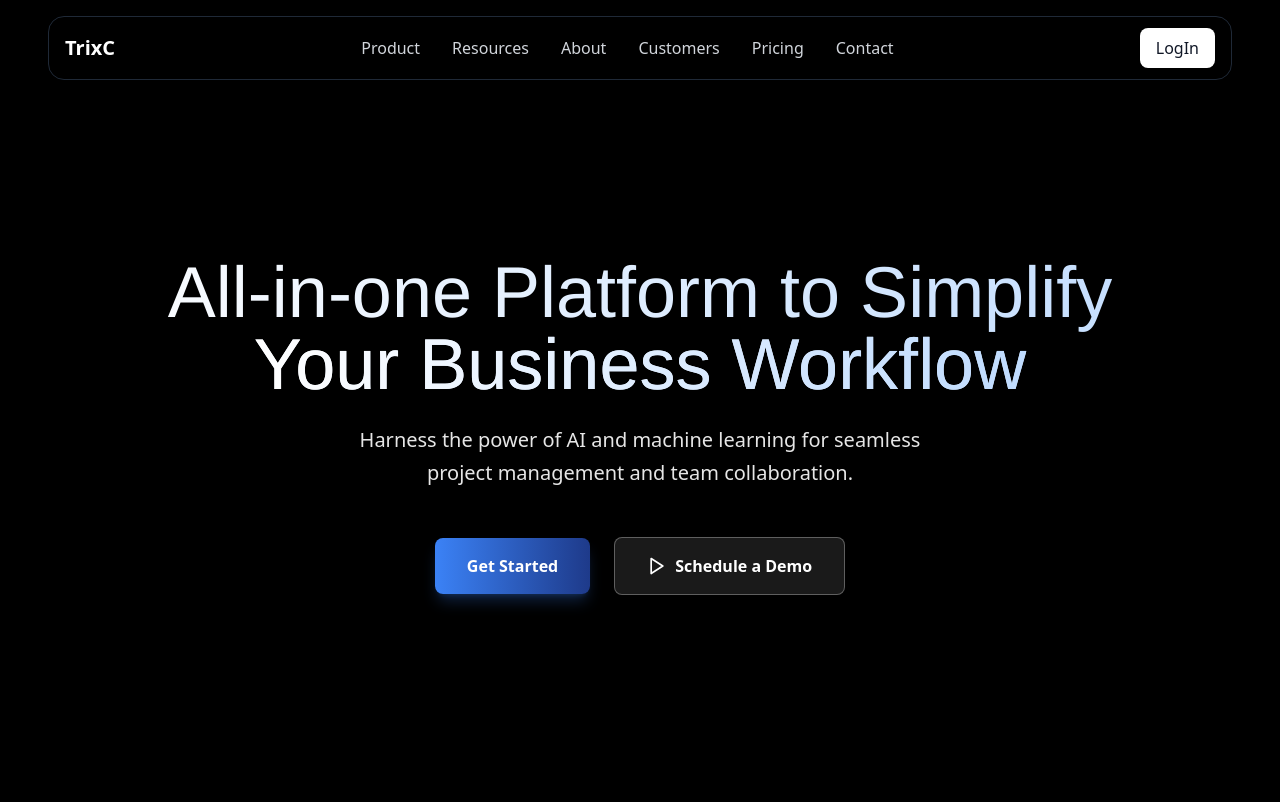
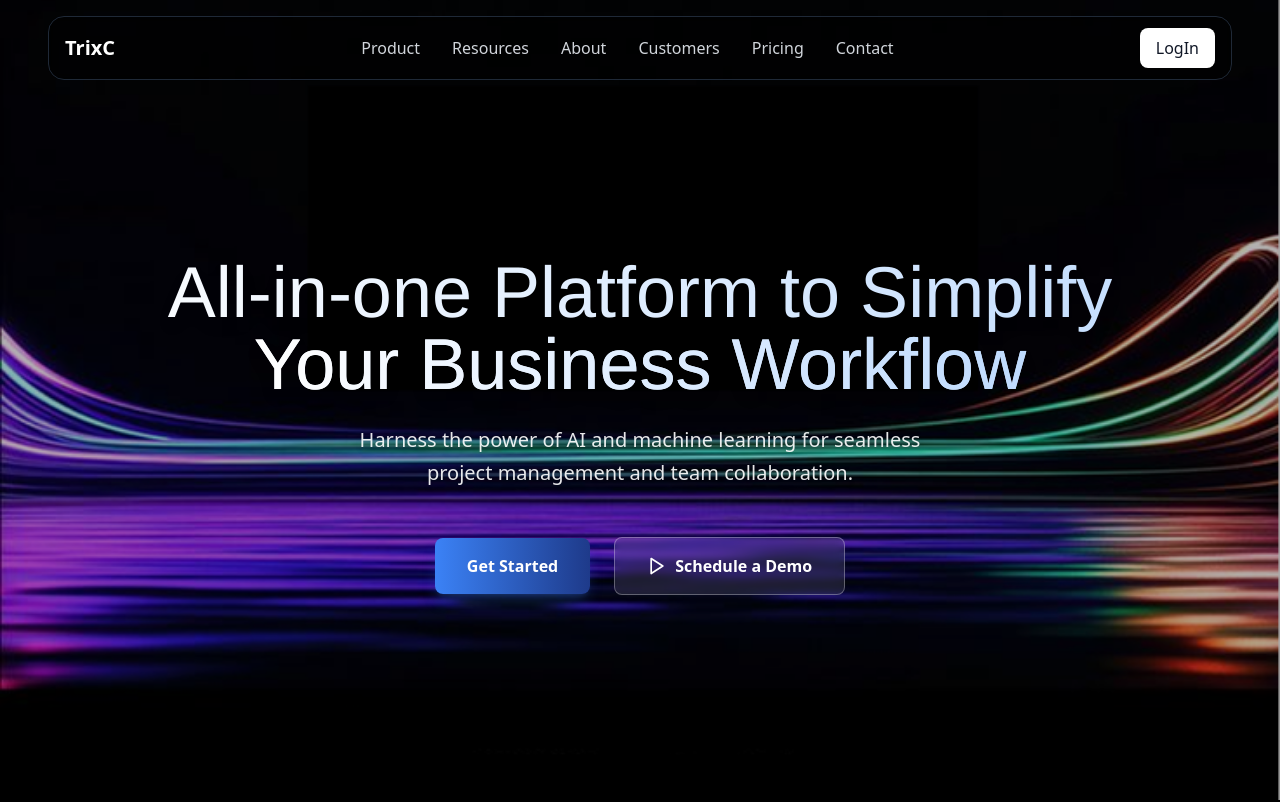
Before and after one commit to abhishekxdev/trixc, a React (Vite) app: page / in a window 1280 px wide. Shown: the top 802 px of the page. Built offline with nearby package versions, Linux system fonts and the light colour scheme.

Commit message:
Fix Hero background image path

```diff
--- a/src/components/Hero.tsx
+++ b/src/components/Hero.tsx
@@ -3,7 +3,12 @@ import { Play } from 'lucide-react';
 
 export default function Hero() {
   return (
-    <section className="pt-64 pb-16 relative overflow-hidden bg-[url('/Untitled (1).png')] bg-cover bg-center bg-no-repeat min-h-screen">
+    <section className="pt-64 pb-16 relative overflow-hidden min-h-screen" style={{
+      backgroundImage: "url('/Untitled (1).png')",
+      backgroundSize: 'cover',
+      backgroundPosition: 'center',
+      backgroundRepeat: 'no-repeat'
+    }}>
       {/* Subtle overlay for text readability */}
       <div className="absolute inset-0 bg-black/30"></div>
 
```
